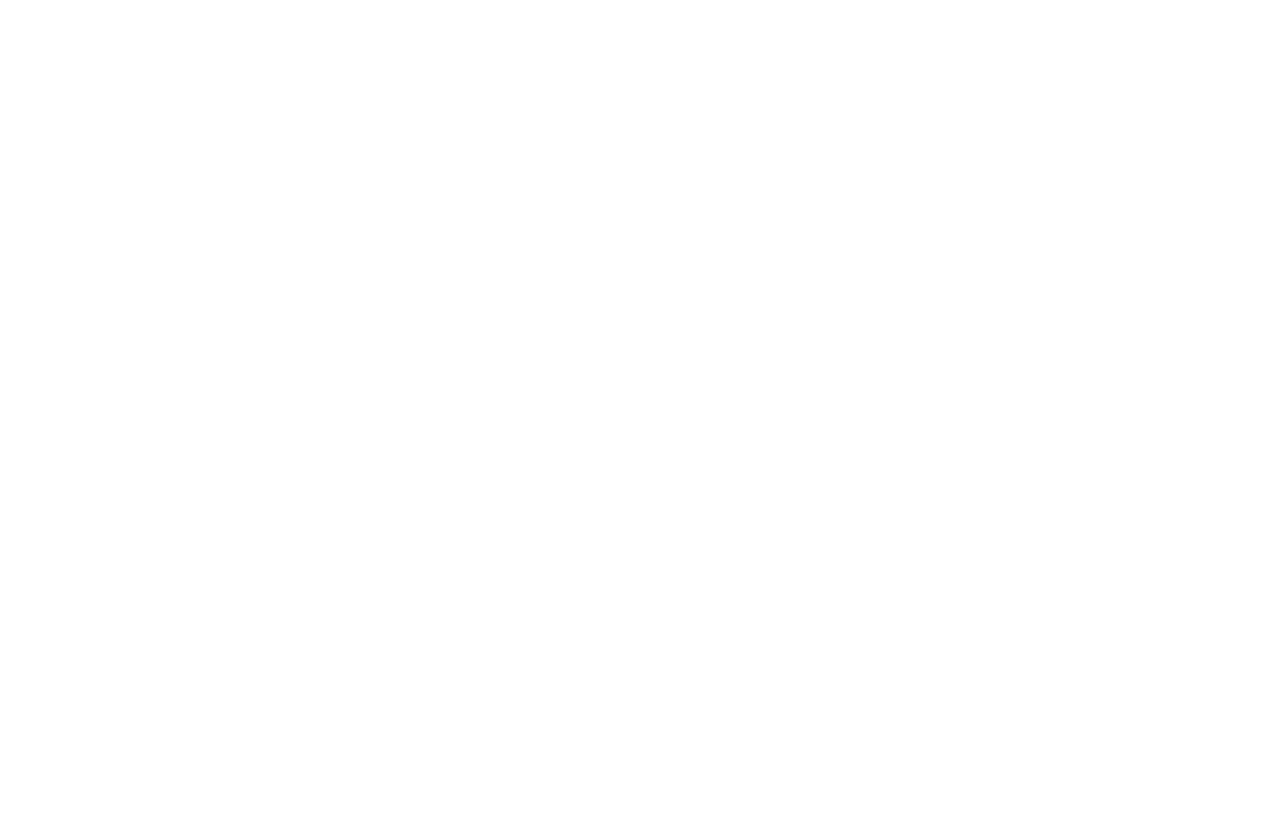
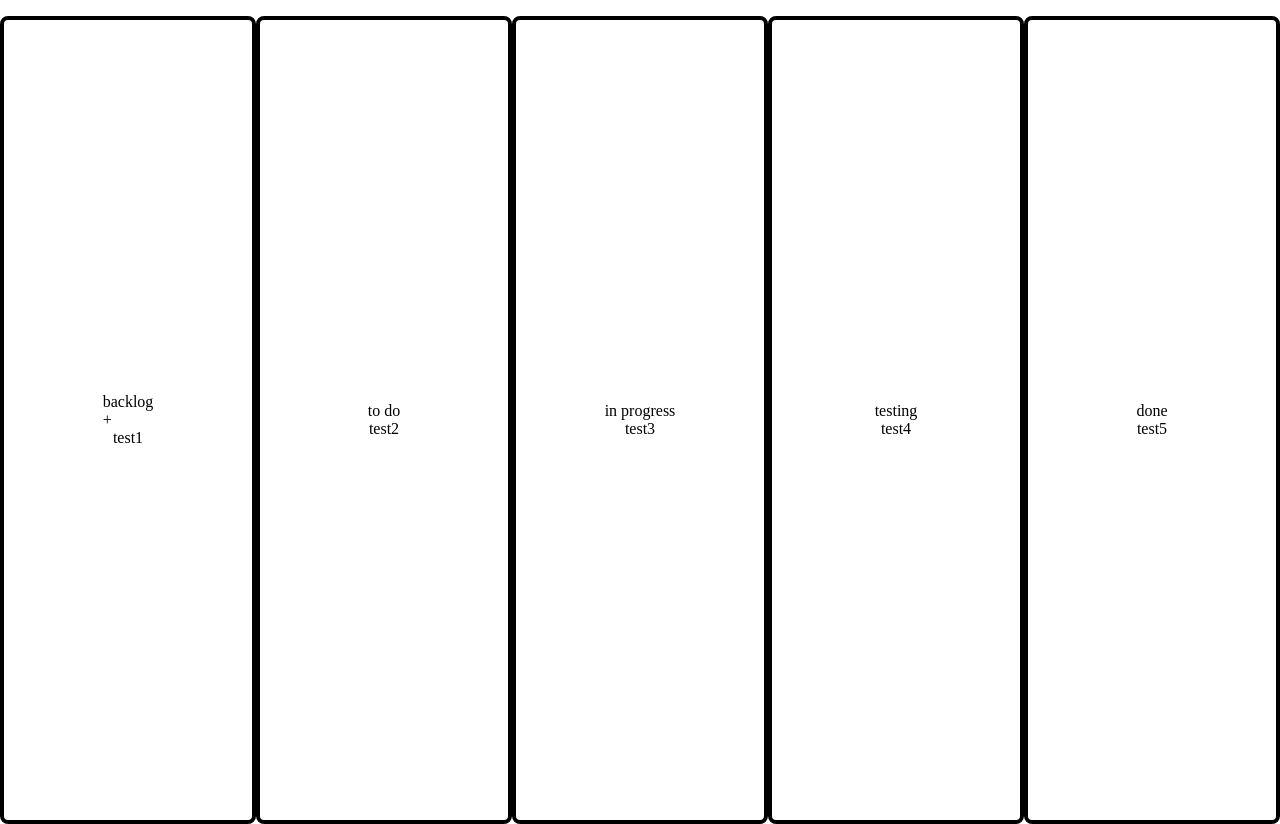
Before and after one commit to AndreHehn/kanban, a plain HTML site: page index.html in a window 1280 px wide. Before the commit the page ends 800 px from the top, so only its background shows below. Drawn offline with Linux system fonts and the light colour scheme.

Commit message:
dragging is possible

```diff
--- a/index.html
+++ b/index.html
@@ -1,5 +1,6 @@
 <!DOCTYPE html>
 <html lang="en">
+
 <head>
     <meta charset="UTF-8">
     <meta http-equiv="X-UA-Compatible" content="IE=edge">
@@ -9,7 +10,43 @@
     <link href="./style.css" rel="stylesheet" type="text/css">
     <link href="#" rel="icon" type="image/png">
 </head>
-<body>
 
+<body onload ="updateHTML()">
+    <main>
+        <div class="board-element" ondrop="drop('backlog')" ondragover="allowDrop(event)">
+            <div class="element-headline">
+                <div class="headline-name">backlog</div>
+                <div class="new-content" onclick="newContent()">+</div>
+            </div>
+            <div class="element-content" id="backlog"></div>
+        </div>
+        <div class="board-element" ondrop="drop('todo')" ondragover="allowDrop(event)">
+            <div class="element-headline">
+                <div class="headline-name">to do</div>
+            </div>
+            <div class="element-content" id="todo"></div>
+        </div>
+        <div class="board-element" ondrop="drop('progress')" ondragover="allowDrop(event)">
+            <div class="element-headline">
+                <div class="headline-name">in progress</div>
+            </div>
+            <div class="element-content" id="progress"></div>
+        </div>
+        <div class="board-element" ondrop="drop('testing')" ondragover="allowDrop(event)">
+            <div class="element-headline">
+                <div class="headline-name">testing</div>
+            </div>
+            <div class="element-content" id="testing"></div>
+        </div>
+        <div class="board-element" ondrop="drop('done')" ondragover="allowDrop(event)">
+            <div class="element-headline">
+                <div class="headline-name">done</div>
+            </div>
+            <div class="element-content" id="done"></div>
+        </div>
+
+
+    </main>
 </body>
+
 </html>
--- a/script.js
+++ b/script.js
@@ -0,0 +1,76 @@
+/**
+ * Formular für neues Element erstellen
+ *
+ * Element CSS
+ *
+ * Überschrift
+ *
+ * Löschfunktion
+ *
+ *
+ */
+
+let data = [
+    {
+        'title': 'test1',
+        'content': 'blablabla1',
+        'category': 'backlog'
+    },
+    {
+        'title': 'test2',
+        'content': 'blablabla2',
+        'category': 'todo'
+    },
+    {
+        'title': 'test3',
+        'content': 'blablabla3',
+        'category': 'progress'
+    },
+    {
+        'title': 'test4',
+        'content': 'blablabla4',
+        'category': 'testing'
+    },
+    {
+        'title': 'test5',
+        'content': 'blablabla5',
+        'category': 'done'
+    }
+
+];
+let categories = ['backlog', 'todo', 'progress', 'testing', 'done'];
+let currentDrag;
+
+function updateHTML() {
+    for (let i = 0; i < categories.length; i++) {
+        let category = categories[i];
+        let column = data.filter(cat => cat['category'] == category);
+        document.getElementById(category).innerHTML = '';
+        for (let j = 0; j < column.length; j++) {
+            const element = column[j];
+            document.getElementById(category).innerHTML += generateHtml(element);
+        }
+    }
+}
+
+function generateHtml(element) {
+let id= data.indexOf(element);
+    return `<div draggable ="true" ondragstart="startDrag(${id})" class="subelement"> ${element['title']}</div>`;
+}
+
+
+function startDrag(id){
+currentDrag = id;
+console.log(id);
+}
+
+
+function allowDrop(ev) {
+    ev.preventDefault();
+}
+
+
+function drop(category) {
+data[currentDrag]['category'] = category;
+updateHTML();
+}
--- a/style.css
+++ b/style.css
@@ -0,0 +1,24 @@
+body {
+    margin: 0;
+}
+
+main {
+    display: flex;
+    justify-content: space-around;
+    width:100%;
+    height:100%;
+}
+
+.board-element{
+    margin-top: 16px;
+display: flex;
+flex-direction: column;
+justify-content: center;
+align-items: center;
+width:280px;
+height:800px;
+border-radius: 8px;
+border-style: solid;
+border-width: 4px ;
+border-color: black;
+}
```
